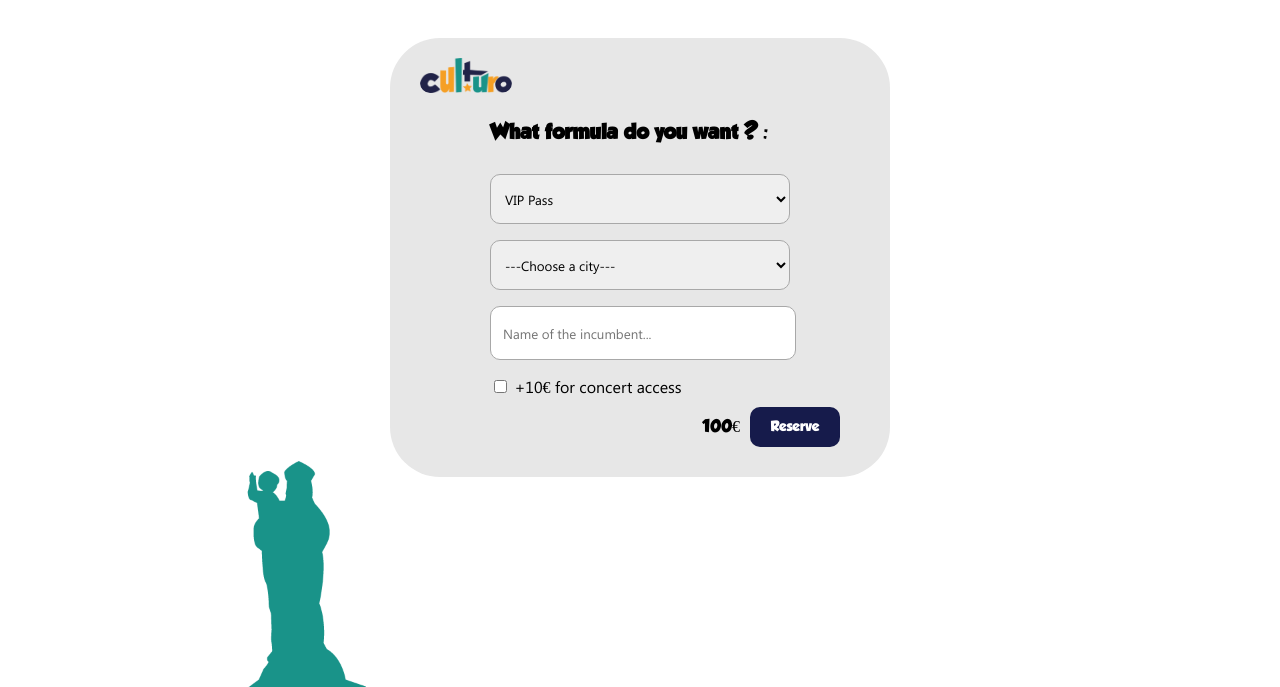
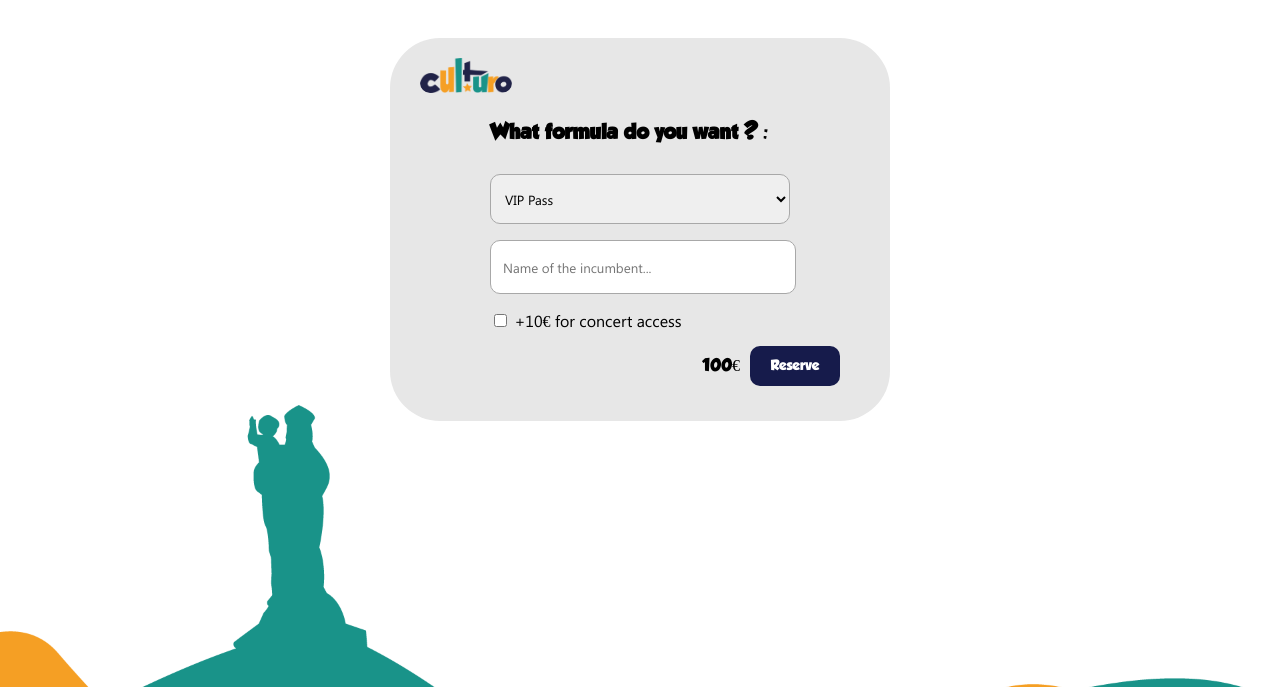
Before and after one commit to 5quentin/WebWeek-Culturo, a PHP site: page /billet.php in a window 1280 px wide. Shown: the part 1133-1820 px from the top of the page. Run offline with PHP 8.4, Linux system fonts and the light colour scheme.

Commit message:
JS billet

```diff
--- a/partieWeb/billet.php
+++ b/partieWeb/billet.php
@@ -29,7 +29,7 @@
 
     <h1 id="europe">Discover and vote for the works of your country <span id="bleu">!</span><br>Events in collaboration with Culturo <br>will be fixed at <span id="orange">50€</span></h1>
 
-  <h1>Reservation part :</h1>
+    <h1>Reservation part :</h1>
 
   </div>
 
@@ -42,10 +42,10 @@
         <div class="titre"><h2>What formula do you want ? :</h2></div>
 
         <p>
-          <select>
+          <select id="billet">
             <option>VIP Pass</option>
             <option>Standard Pass</option>
-            <option>Culturo's Selections</option>
+            <option value="euro">Culturo's Selections</option>
           </select>
         </p>
 
@@ -64,7 +64,7 @@
 
 
         <div>
-          <input type="checkbox" id="concert" name="concert" value="concert">
+          <input type="checkbox" id="checkConcert" name="concert" value="concert">
           <label for="concert">+10€ for concert access</label>
         </div>
 
@@ -72,7 +72,7 @@
 
 
       <div class="boutton">
-        <p>100€</p>
+        <p><span id="prix">100</span>€</p>
         <input type="submit" name="connex" value="Reserve">
       </div>
 
--- a/partieWeb/css/style.css
+++ b/partieWeb/css/style.css
@@ -178,9 +178,17 @@ p>input, select{
     align-items: center;
 }
 
-.boutton > p {
-    margin: 10px;
+.boutton  p, .boutton  span {
     font-size: medium;
+    font-family: GROBOLD;
+}
+
+.billet .boutton > input {
+    margin-left: 10px;
+}
+
+#ville{
+    display: none;
 }
 
 .desc {
```
Also changed, not shown: partieWeb/js/scriptVilles.js (+39 -0 lines).
